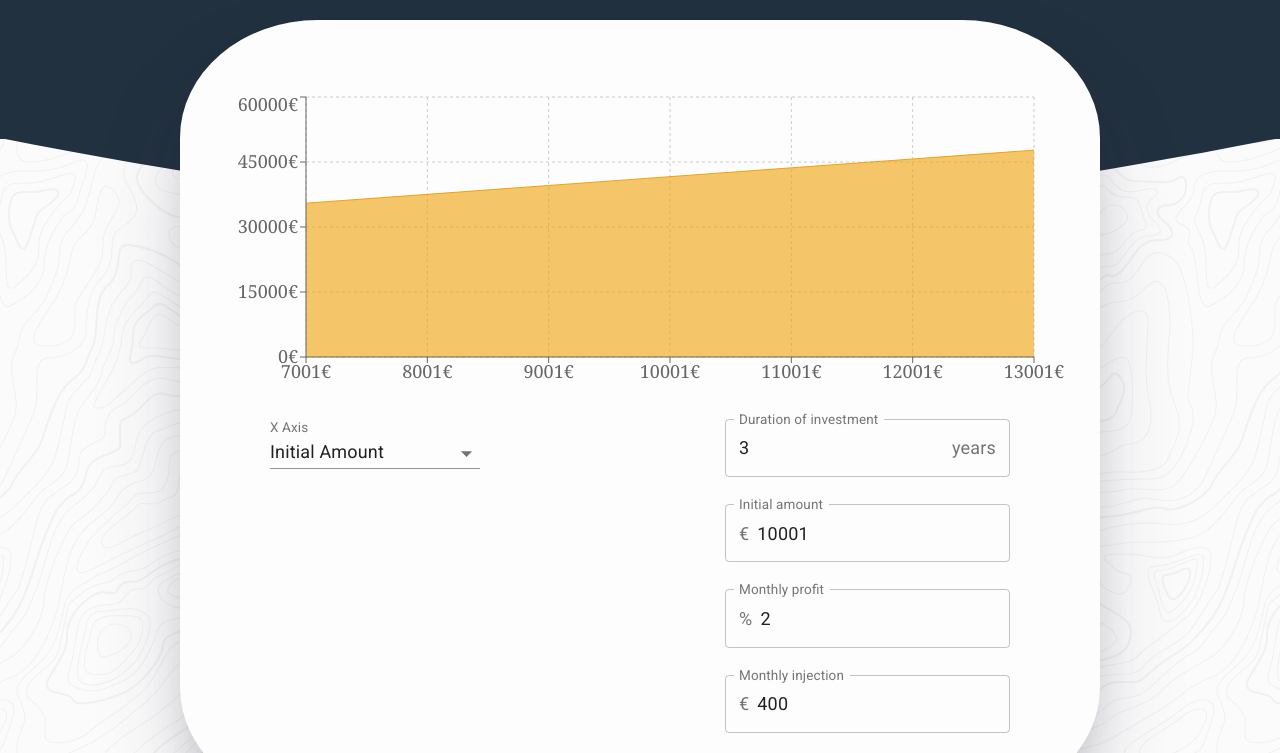
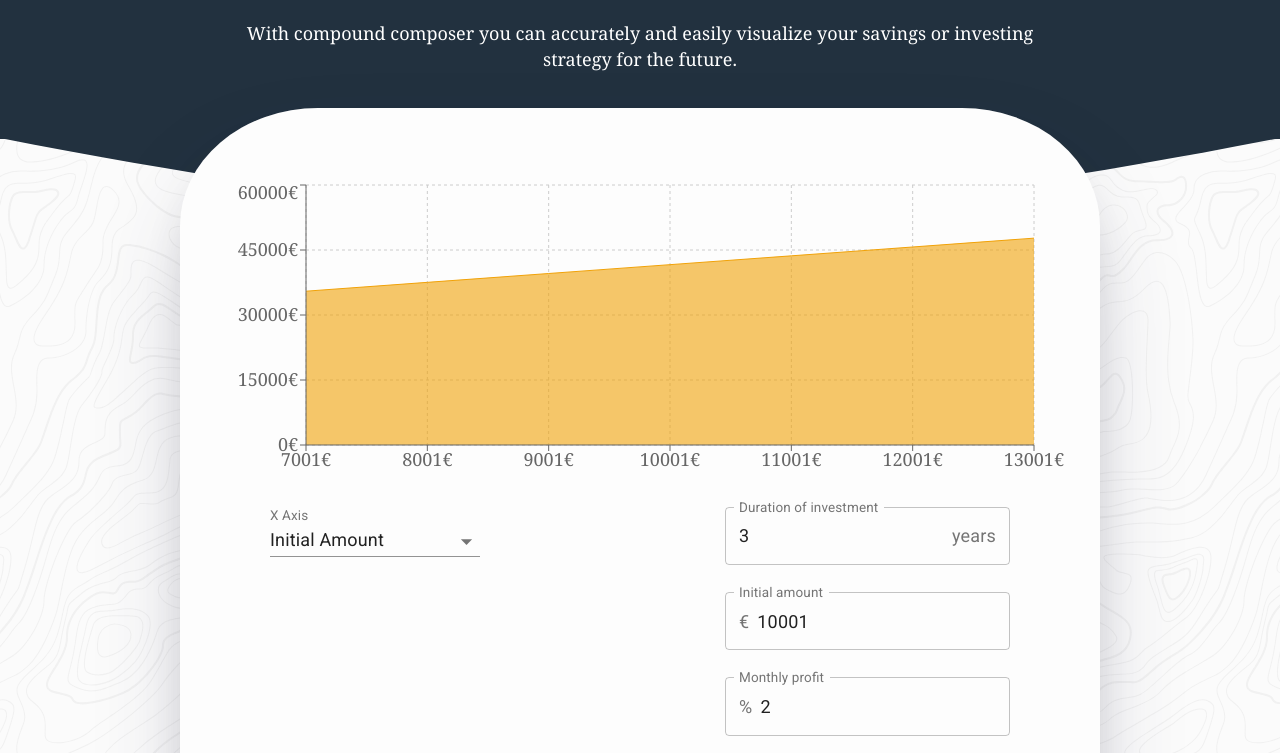
Before and after one commit to alramalho/compound-composer, a Gatsby site: page / in a window 1280 px wide. Shown: the part 261-1014 px from the top of the page. Built offline with nearby package versions, Linux system fonts and the light colour scheme; Gatsby itself is replaced by a stand-in of ours.

Commit message:
Add description

```diff
--- a/src/pages/index.js
+++ b/src/pages/index.js
@@ -17,6 +17,7 @@ const IndexPage = () => {
       <Header/>
       <Content>
         <h1 style={{margin: `0 auto 2rem auto`}}> Compound composer </h1>
+        <p style={{margin: `0 auto 2rem auto`, maxWidth: '800px'}}> With compound composer you can accurately and easily visualize your savings or investing strategy for the future. </p>
         <ChartContainer>
           <Chart/>
         </ChartContainer>
```
